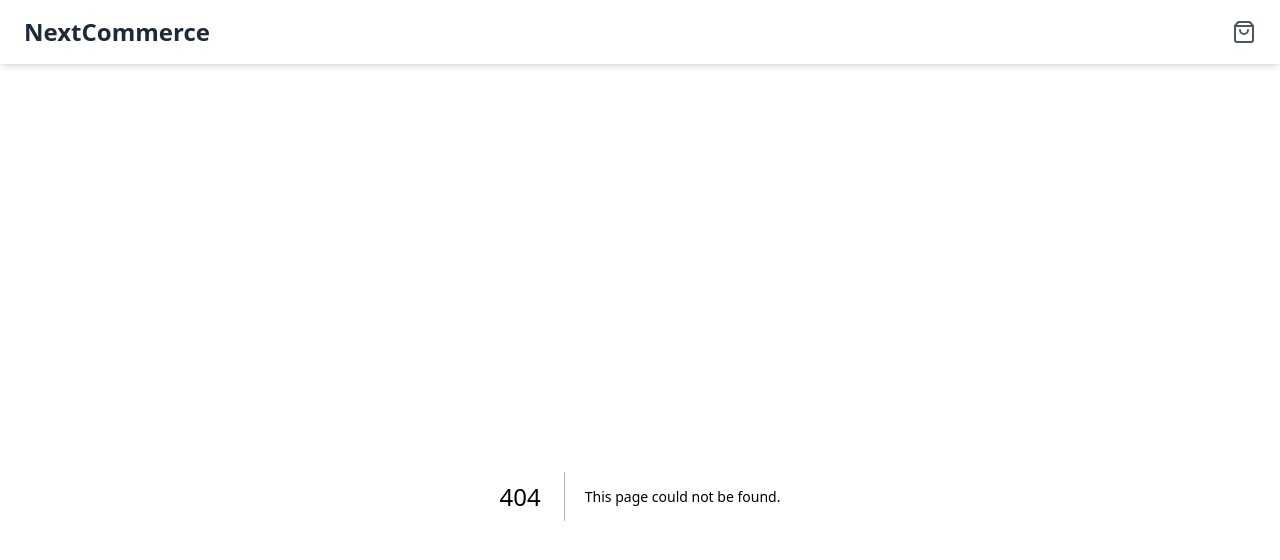
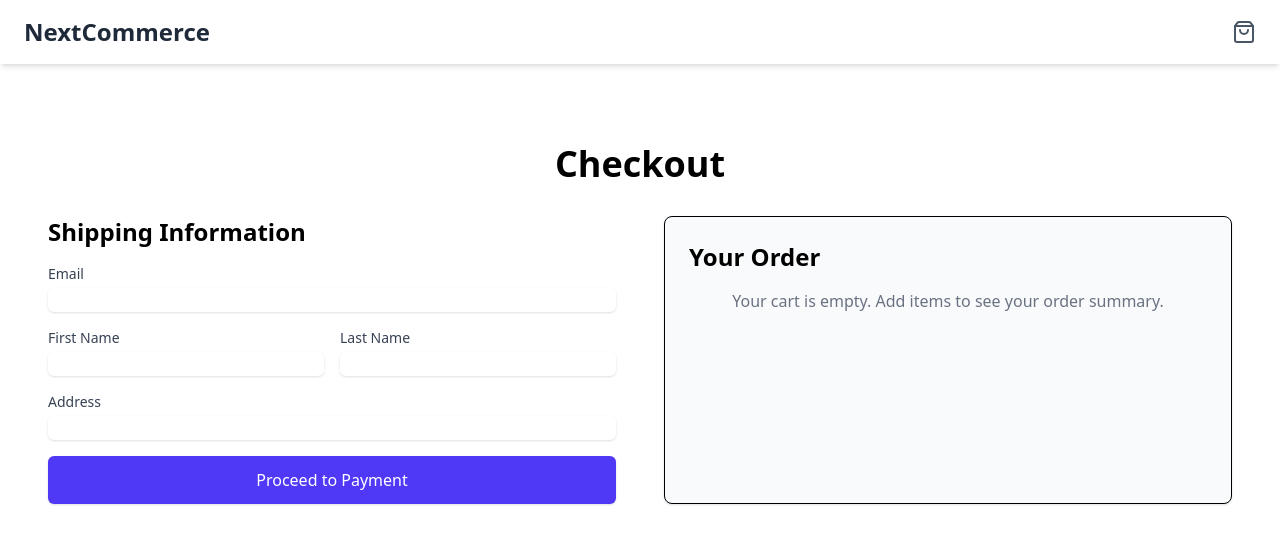
Before and after one commit to josegarzaramos/ecommerce-platform, a Next.js app: page /checkout in a window 1280 px wide. Before the commit this address had no page. Shown: the top 560 px of the page. Built offline with nearby package versions, Linux system fonts and the light colour scheme.

Commit message:
feat(checkout): add validated checkout form and order summary

```diff
--- a/package.json
+++ b/package.json
@@ -9,6 +9,7 @@
     "lint": "next lint"
   },
   "dependencies": {
+    "@hookform/resolvers": "^5.1.1",
     "@prisma/client": "^6.9.0",
     "@prisma/extension-accelerate": "^2.0.1",
     "@reduxjs/toolkit": "^2.8.2",
@@ -16,7 +17,9 @@
     "next": "15.3.3",
     "react": "^19.0.0",
     "react-dom": "^19.0.0",
-    "react-redux": "^9.2.0"
+    "react-hook-form": "^7.57.0",
+    "react-redux": "^9.2.0",
+    "zod": "^3.25.61"
   },
   "devDependencies": {
     "@eslint/eslintrc": "^3",
--- /dev/null
+++ b/src/app/checkout/page.tsx
@@ -0,0 +1,20 @@
+import CheckoutForm from "@/components/CheckoutForm";
+import OrderSummary from "@/components/OrderSummary";
+
+export default function CheckoutPage() {
+  return (
+    <div className="container mx-auto px-4 py-12">
+      <h1 className="mb-8 text-center text-4xl font-bold">Checkout</h1>
+      <div className="grid grid-cols-1 gap-x-12 gap-y-8 md:grid-cols-2">
+        <section>
+          <h2 className="mb-4 text-2xl font-semibold">Shipping Information</h2>
+          <CheckoutForm />
+        </section>
+        <section className="rounded-lg border bg-gray-50 p-6 shadow-sm">
+          <h2 className="mb-4 text-2xl font-semibold">Your Order</h2>
+          <OrderSummary />
+        </section>
+      </div>
+    </div>
+  );
+}
--- /dev/null
+++ b/src/components/CheckoutForm.tsx
@@ -0,0 +1,117 @@
+"use client";
+
+import { useForm, SubmitHandler } from "react-hook-form";
+import { zodResolver } from "@hookform/resolvers/zod";
+import { z } from "zod";
+
+const shippingSchema = z.object({
+  email: z.string().email({ message: "Please enter a valid email address." }),
+  firstName: z.string().min(1, { message: "First name is required." }),
+  lastName: z.string().min(1, { message: "Last name is required." }),
+  address: z.string().min(1, { message: "Address is required." }),
+  city: z.string().min(1, { message: "City is required." }),
+  postalCode: z
+    .string()
+    .min(5, { message: "Postal code must be at least 5 characters." }),
+  country: z.string().min(1, { message: "Country is required." }),
+});
+
+type ShippingFormFields = z.infer<typeof shippingSchema>;
+
+export default function CheckoutForm() {
+  const {
+    register,
+    handleSubmit,
+    formState: { errors, isSubmitting },
+  } = useForm<ShippingFormFields>({
+    resolver: zodResolver(shippingSchema),
+  });
+
+  const onSubmit: SubmitHandler<ShippingFormFields> = async (data) => {
+    await new Promise((resolve) => setTimeout(resolve, 1000));
+    console.log("Form Submitted successfully:", data);
+    alert("Order placed! (Check the browser console for the form data)");
+  };
+
+  return (
+    <form onSubmit={handleSubmit(onSubmit)} className="space-y-4">
+      <div>
+        <label
+          htmlFor="email"
+          className="block text-sm font-medium text-gray-700"
+        >
+          Email
+        </label>
+        <input
+          {...register("email")}
+          id="email"
+          className="mt-1 block w-full rounded-md border-gray-300 shadow-sm focus:border-indigo-500 focus:ring-indigo-500"
+        />
+        {errors.email && (
+          <p className="mt-1 text-sm text-red-600">{errors.email.message}</p>
+        )}
+      </div>
+      <div className="grid grid-cols-1 gap-4 sm:grid-cols-2">
+        <div>
+          <label
+            htmlFor="firstName"
+            className="block text-sm font-medium text-gray-700"
+          >
+            First Name
+          </label>
+          <input
+            {...register("firstName")}
+            id="firstName"
+            className="mt-1 block w-full rounded-md border-gray-300 shadow-sm focus:border-indigo-500 focus:ring-indigo-500"
+          />
+          {errors.firstName && (
+            <p className="mt-1 text-sm text-red-600">
+              {errors.firstName.message}
+            </p>
+          )}
+        </div>
+        <div>
+          <label
+            htmlFor="lastName"
+            className="block text-sm font-medium text-gray-700"
+          >
+            Last Name
+          </label>
+          <input
+            {...register("lastName")}
+            id="lastName"
+            className="mt-1 block w-full rounded-md border-gray-300 shadow-sm focus:border-indigo-500 focus:ring-indigo-500"
+          />
+          {errors.lastName && (
+            <p className="mt-1 text-sm text-red-600">
+              {errors.lastName.message}
+            </p>
+          )}
+        </div>
+      </div>
+      <div>
+        <label
+          htmlFor="address"
+          className="block text-sm font-medium text-gray-700"
+        >
+          Address
+        </label>
+        <input
+          {...register("address")}
+          id="address"
+          className="mt-1 block w-full rounded-md border-gray-300 shadow-sm focus:border-indigo-500 focus:ring-indigo-500"
+        />
+        {errors.address && (
+          <p className="mt-1 text-sm text-red-600">{errors.address.message}</p>
+        )}
+      </div>
+      <button
+        type="submit"
+        disabled={isSubmitting}
+        className="w-full rounded-md bg-indigo-600 px-6 py-3 text-base font-medium text-white shadow-sm hover:bg-indigo-700 disabled:cursor-not-allowed disabled:bg-indigo-400"
+      >
+        {isSubmitting ? "Placing Order..." : "Proceed to Payment"}
+      </button>
+    </form>
+  );
+}
--- /dev/null
+++ b/src/components/OrderSummary.tsx
@@ -0,0 +1,56 @@
+"use client";
+
+import { useAppSelector } from "@/lib/redux/hooks";
+import Image from "next/image";
+
+export default function OrderSummary() {
+  const cartItems = useAppSelector((state) => state.cart.items);
+  const subtotal = cartItems.reduce(
+    (total, item) => total + item.price * item.quantity,
+    0
+  );
+
+  if (cartItems.length === 0) {
+    return (
+      <p className="text-center text-gray-500">
+        Your cart is empty. Add items to see your order summary.
+      </p>
+    );
+  }
+
+  return (
+    <div className="space-y-6">
+      <ul className="space-y-4">
+        {cartItems.map((item) => (
+          <li key={item.id} className="flex items-center justify-between gap-4">
+            <div className="flex items-center gap-4">
+              <Image
+                src={item.images?.[0] || "/placeholder.svg"}
+                alt={item.name}
+                width={64}
+                height={64}
+                className="h-16 w-16 rounded-md object-cover"
+              />
+              <div>
+                <p className="font-medium">{item.name}</p>
+                <p className="text-sm text-gray-500">Qty: {item.quantity}</p>
+              </div>
+            </div>
+            <p className="font-semibold">
+              ${(item.price * item.quantity).toFixed(2)}
+            </p>
+          </li>
+        ))}
+      </ul>
+      <div className="border-t border-gray-200 pt-6">
+        <div className="flex justify-between text-lg font-semibold">
+          <p>Subtotal</p>
+          <p>${subtotal.toFixed(2)}</p>
+        </div>
+        <p className="mt-1 text-sm text-gray-500">
+          Shipping and taxes will be calculated at the next step.
+        </p>
+      </div>
+    </div>
+  );
+}
```
Also changed, not shown: 1 other file (tests, documents, lock files or other folders).
